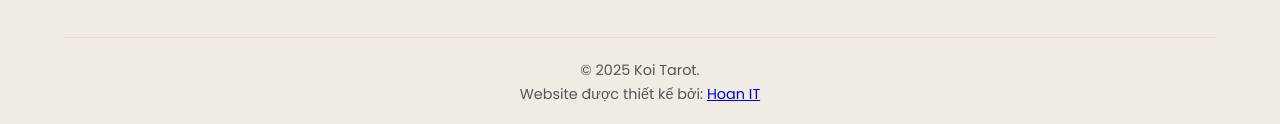
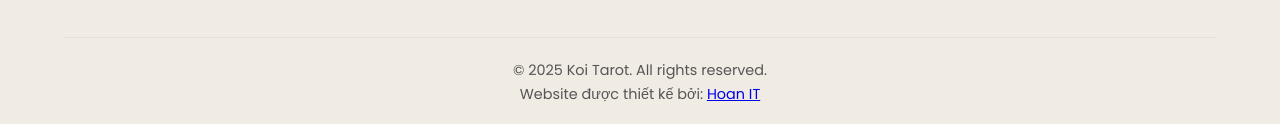
Before and after one commit to trickerchannel/tarot, a plain HTML site: page index.html in a window 1280 px wide. Shown: the part 5005-5129 px from the top of the page. Drawn offline with nearby package versions, Linux system fonts and the light colour scheme.

Commit message:
Update index.html

```diff
--- a/index.html
+++ b/index.html
@@ -235,7 +235,7 @@
                 </div>
         </div>
         <div class="footer-bottom">
-            <p>&copy; 2025 Koi Tarot. <br> Website được thiết kế bởi: <a href="https://hoanit.id.vn/" >Hoan IT</a></p>
+            <p>&copy; 2025 Koi Tarot. All rights reserved. <br> Website được thiết kế bởi: <a href="https://hoanit.id.vn/" >Hoan IT</a></p>
         </div>
     </footer>
 
```
